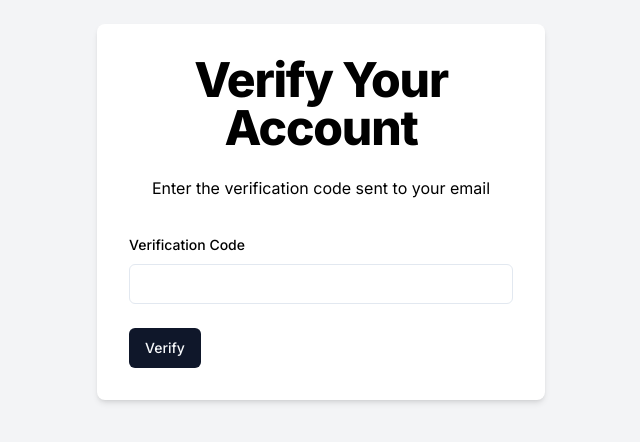
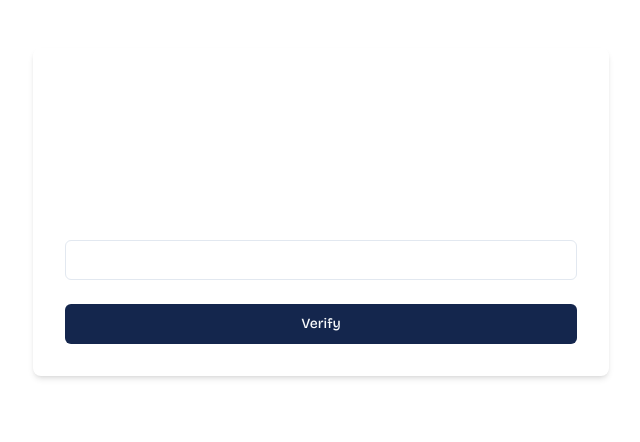
Before and after one commit to Fardeen26/ghostgram, a Next.js app: page /verify/1 in a window 1280 px wide. Shown: the part 188-630 px from the top of the page, without its empty margins (319-959 px from the left). Built offline with nearby package versions, Linux system fonts and the light colour scheme.

Commit message:
fix: redesigned the verify code page

```diff
--- a/src/app/(auth)/verify/[username]/page.tsx
+++ b/src/app/(auth)/verify/[username]/page.tsx
@@ -17,6 +17,7 @@ import { useForm } from 'react-hook-form';
 import * as z from 'zod';
 import { verifySchema } from '@/schemas/verifySchema';
 import { useToast } from '@/hooks/use-toast';
+import { bricolage_grotesque } from '@/lib/fonts';
 
 export default function VerifyAccount() {
   const router = useRouter();
@@ -52,8 +53,8 @@ export default function VerifyAccount() {
   };
 
   return (
-    <div className="flex justify-center items-center min-h-screen bg-gray-100">
-      <div className="w-full max-w-md p-8 space-y-8 bg-white text-black rounded-lg shadow-md">
+    <div className={`flex justify-center items-center min-h-screen ${bricolage_grotesque}`}>
+      <div className="w-full max-w-xl p-8 space-y-8 text-white rounded-lg shadow-md">
         <div className="text-center">
           <h1 className="text-4xl font-extrabold tracking-tight lg:text-5xl mb-6">
             Verify Your Account
@@ -73,7 +74,7 @@ export default function VerifyAccount() {
                 </FormItem>
               )}
             />
-            <Button type="submit">Verify</Button>
+            <Button type="submit" className='w-full bg-[#14264d]'>Verify</Button>
           </form>
         </Form>
       </div>
--- a/src/app/(auth)/verify/layout.tsx
+++ b/src/app/(auth)/verify/layout.tsx
@@ -9,11 +9,10 @@ export default function RootLayout({
   children: React.ReactNode
 }) {
   return (
-    // <html lang="en">
-    //   <body></body>
-    // </html>
-    <>
-    {children}
-    </>
+    <html lang="en">
+      <body>
+        {children}
+      </body>
+    </html>
   )
 }
```
